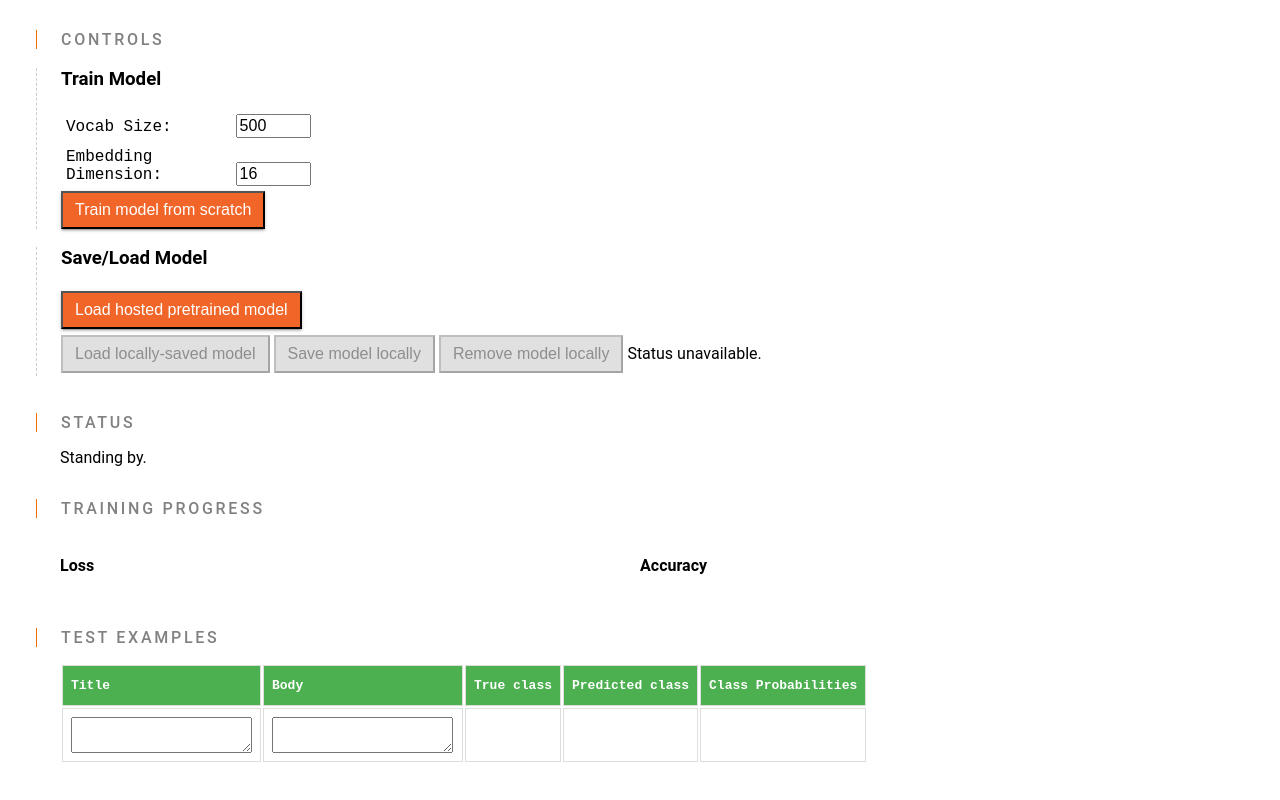
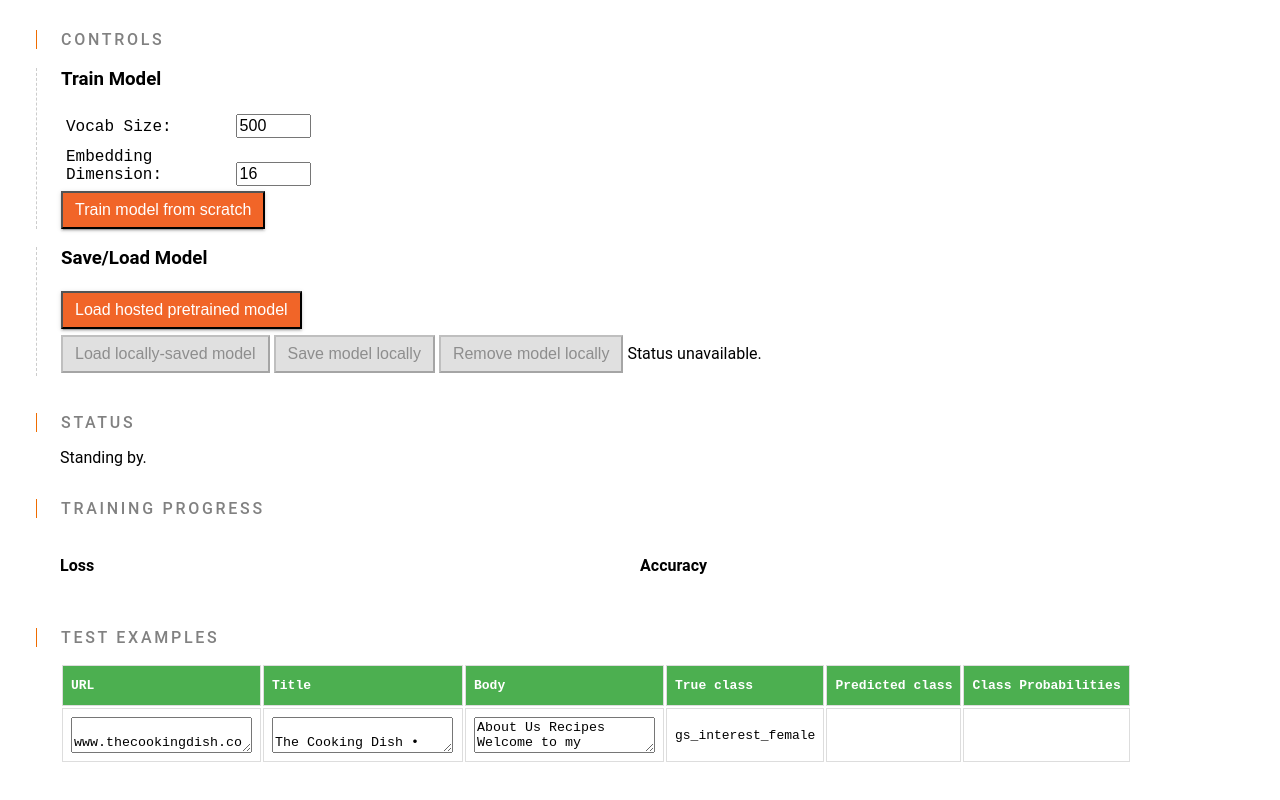
Before and after one commit to cipher982/Website-Grapeshot-Classification, a website: page index.html in a window 1280 px wide. Shown: the part 583-1383 px from the top of the page. Drawn offline with Linux system fonts and the light colour scheme.

Commit message:
adding text for URL custom entry

```diff
--- a/index.html
+++ b/index.html
@@ -199,6 +199,7 @@ limitations under the License.
             <col width="100">
             <col width="200">
             <tr>
+              <th>URL</th>
               <th>Title</th>
               <th>Body</th>
               <th>True class</th>
@@ -208,16 +209,38 @@ limitations under the License.
             <tbody id="evaluate-tbody">
               <tr>
                 <td>
-                  <textarea id="title"
-                  value="News of the World">
+                  <textarea id="url">
+                  www.thecookingdish.com
                   </textarea>
                 </td>
                 <td>
-                  <textarea id="body"
-                  value="This webpage gives the most up-to-date news straight to your computer!">
+                  <textarea id="title" readonly>
+                      The Cooking Dish • New Recipes, Good Food, Learn how to Cook
                   </textarea>
                 </td>
-                <td></td>
+                <td>
+                  <textarea id="body" readonly>
+About Us Recipes Welcome to my kitchen! This is
+where the crazy stuff happens. Sometimes between
+all the spilled milk and burned toast, a delicious
+creation is born; when it is, I write a little
+something about it and post it here. More Recipes and Goodness
+If you really want to make a friend, go to someone’s house
+and eat with him… the people who give you their food give
+you their heart. This is where you and I embark on an adventure
+into my wandering mind. I'll share with you what I'm learning
+and thinking about (along with many other strange and wonderful
+thoughts), so grab some popcorn and let's chat! Visit the Blog
+This is where you and I explore all those kitchen thingies laying around.
+Let's open the drawers, dust out the pantry, and discover some stuff.
+Discover More Essentials These are recommended products that I'm currently
+using in my own kitchen.
+                  </textarea>
+                </td>
+                <td><textatrea>
+                    gs_interest_female
+                </textarea>
+                </td>
                 <td id="winner"></td>
                 <td id="logits"></td>
               </tr>
```
Also changed, not shown: dist/index.html.
